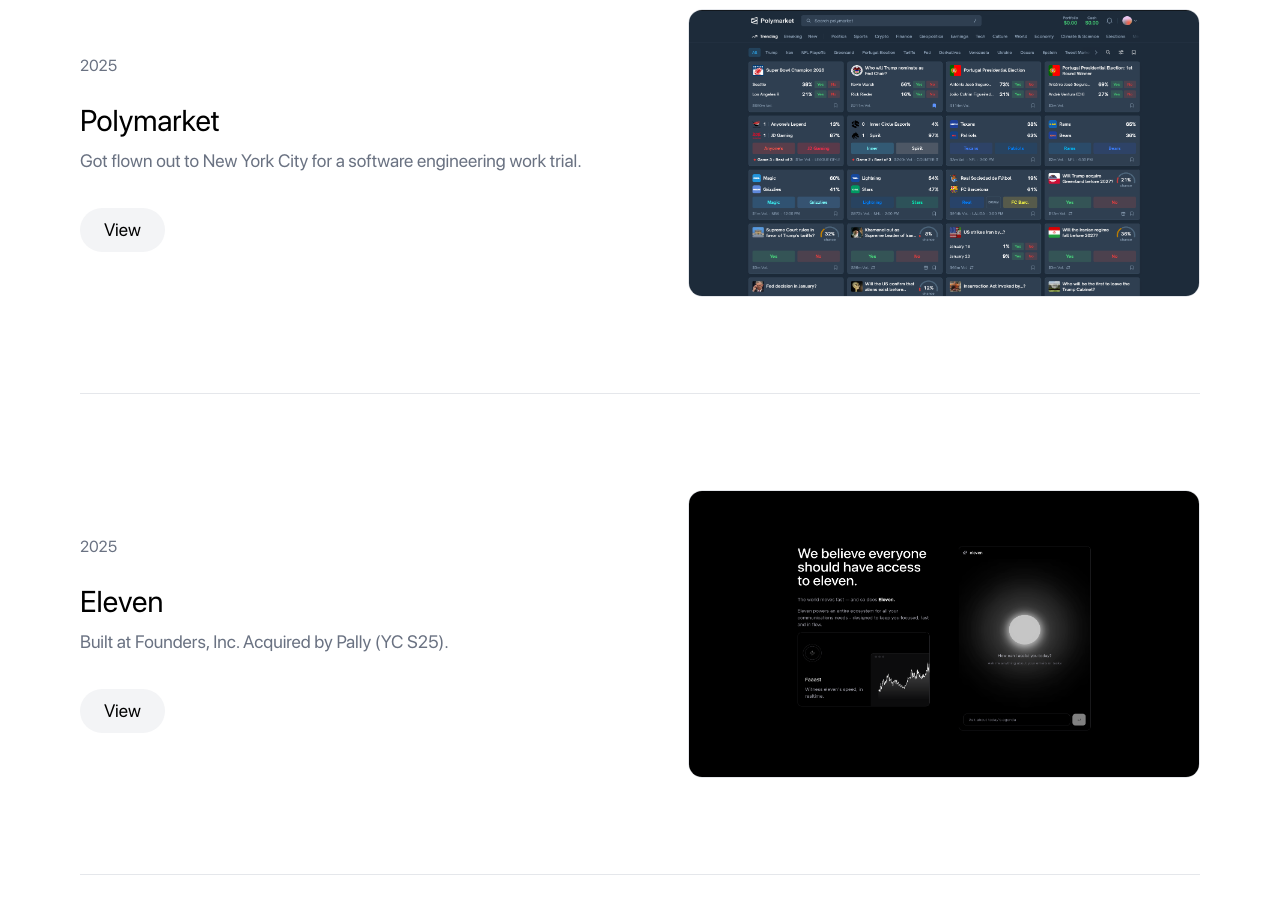
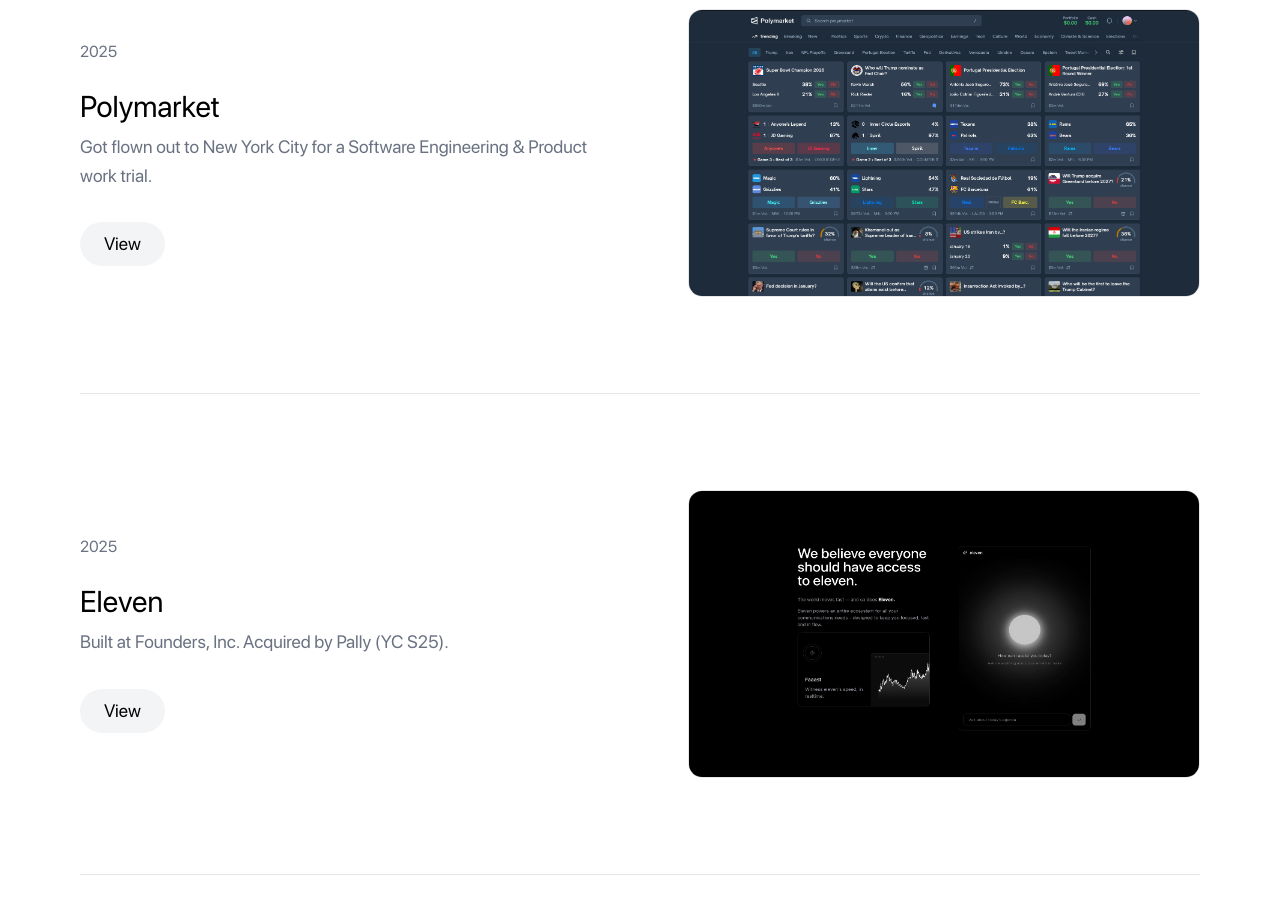
Before and after one commit to akeshwani2/portfolio, a Next.js app: page / in a window 1280 px wide. Shown: the part 920-1834 px from the top of the page. Built offline with nearby package versions, Linux system fonts and the light colour scheme.

Commit message:
change: UI

```diff
--- a/src/app/components/Body.tsx
+++ b/src/app/components/Body.tsx
@@ -3,7 +3,7 @@
   {
     date: "2025",
     title: "Polymarket",
-    description: "Got flown out to New York City for a software engineering work trial.",
+    description: "Got flown out to New York City for a Software Engineering & Product work trial.",
     link: "https://polymarket.com",
     media: "/polymarket1.png",
     type: "image",
```
